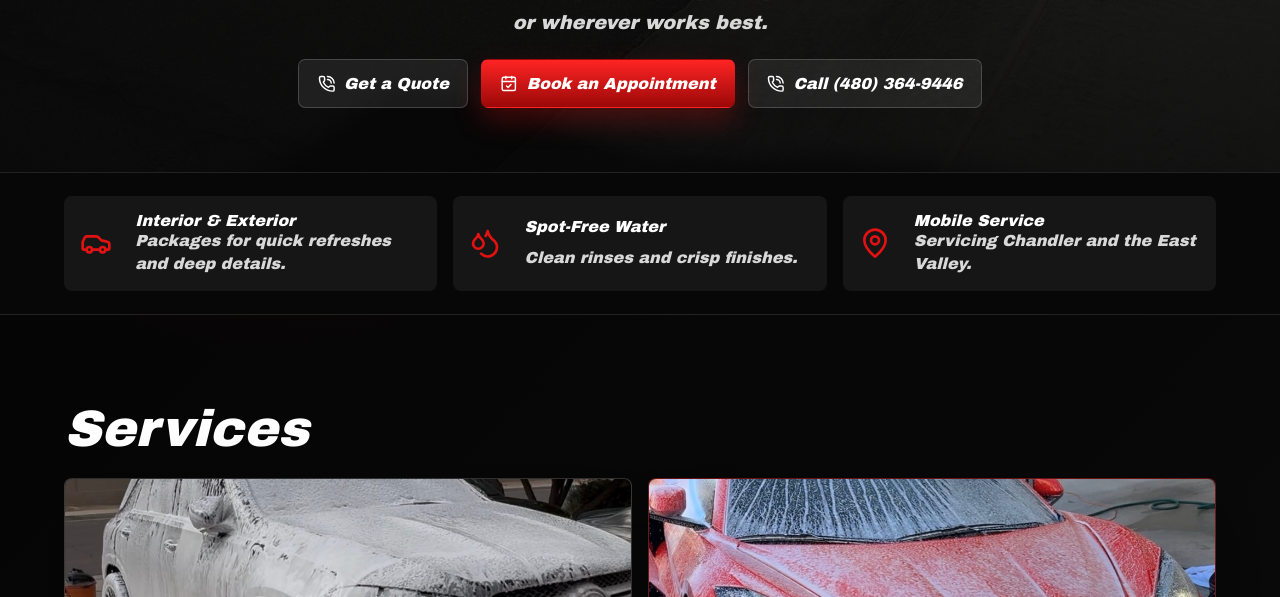
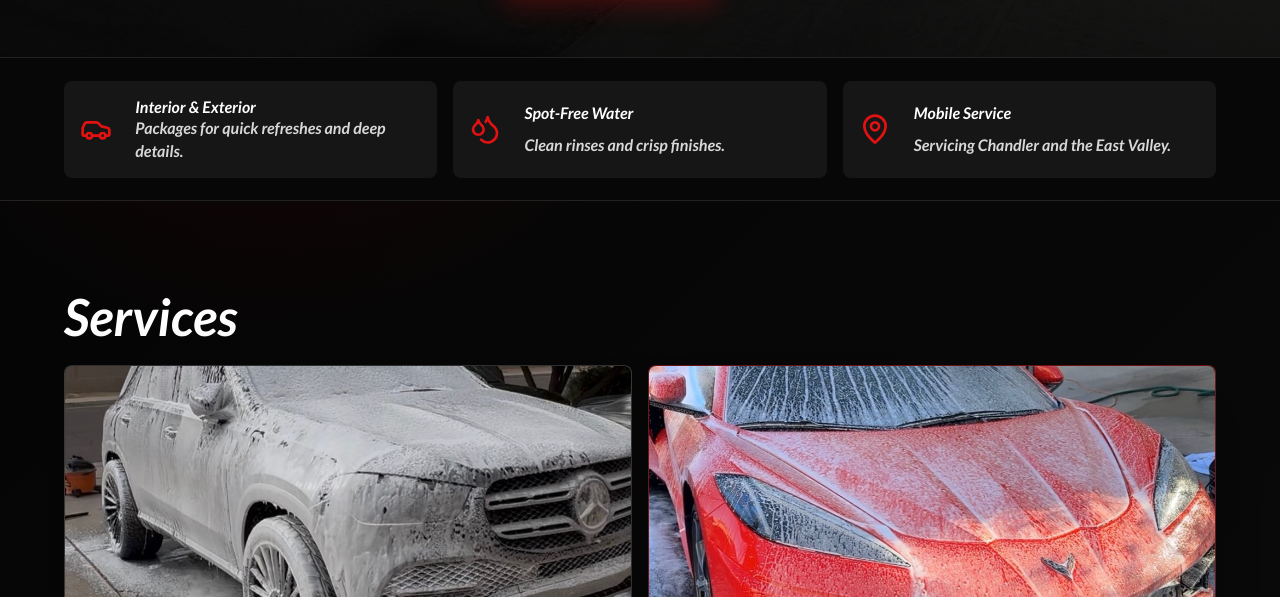
Before and after one commit to lucyweiner/universal-detail, a website: page index.html in a window 1280 px wide. Shown: the part 884-1481 px from the top of the page. Drawn offline with nearby package versions, Linux system fonts and the light colour scheme; a script that the page names is missing.

Commit message:
Switch site font to Lato

```diff
--- a/index.html
+++ b/index.html
@@ -6,7 +6,7 @@
     <meta name="description" content="Universal Detail car detailing in Arizona. Request a quote, call or text, and leave a review.">
     <title>Universal Detail | Car Detailing</title>
     <link rel="preload" href="assets/universal-detail-logo-transparent.png" as="image">
-    <link rel="stylesheet" href="styles.css?v=16">
+    <link rel="stylesheet" href="styles.css?v=17">
   </head>
   <body>
     <header class="site-header">
@@ -348,6 +348,6 @@
 
     <script src="https://unpkg.com/lucide@latest/dist/umd/lucide.min.js"></script>
     <script async src="https://www.instagram.com/embed.js"></script>
-    <script src="script.js?v=16"></script>
+    <script src="script.js?v=17"></script>
   </body>
 </html>
--- a/styles.css
+++ b/styles.css
@@ -1,3 +1,5 @@
+@import url("https://fonts.googleapis.com/css2?family=Lato:ital,wght@0,400;0,700;0,900;1,400;1,700;1,900&display=swap");
+
 :root {
   --black: #070707;
   --panel: #111111;
@@ -8,7 +10,7 @@
   --white: #ffffff;
   --muted: #a8a8a8;
   --shadow: 0 24px 70px rgba(0, 0, 0, 0.32);
-  --font-main: "Serpentine Bold Oblique", "Serpentine-BoldOblique", "Serpentine", "Arial Black", Impact, ui-sans-serif, system-ui, sans-serif;
+  --font-main: "Lato", ui-sans-serif, system-ui, sans-serif;
 }
 
 * {
```
Also changed, not shown: about.html (+2 -2 lines), book.html (+2 -2 lines), contact.html (+2 -2 lines), gallery.html (+2 -2 lines), quote.html (+2 -2 lines), reviews.html (+2 -2 lines), services.html (+2 -2 lines).
